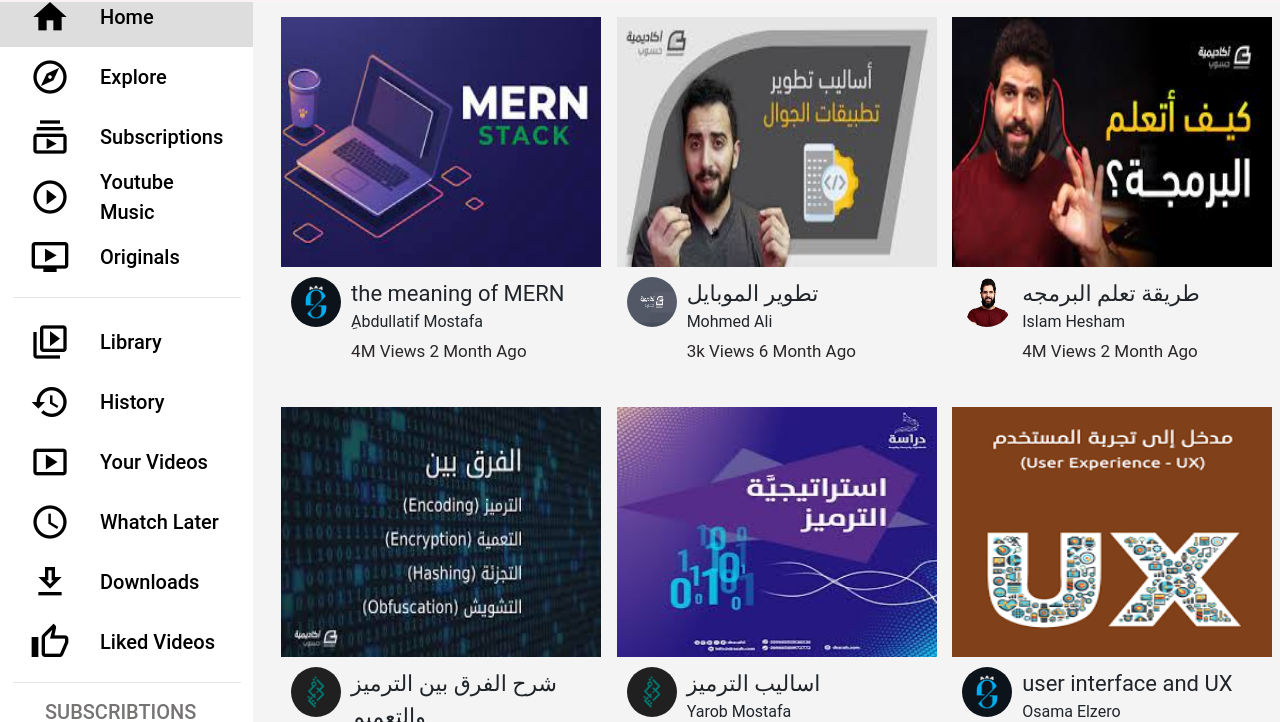
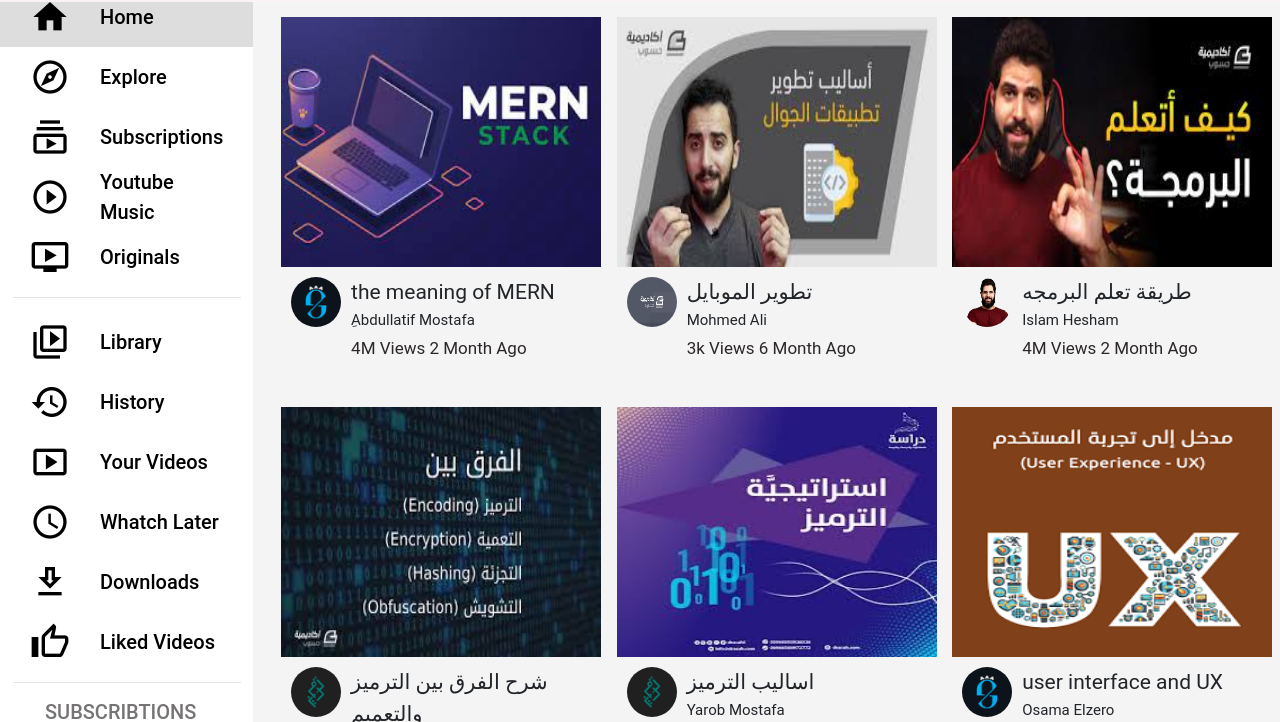
Before and after one commit to Abdullatif-Mostafa/Youtube, a plain HTML site: page index.html in a window 1280 px wide. Shown: the part 78-800 px from the top of the page. Drawn offline with nearby package versions, Linux system fonts and the light colour scheme.

Commit message:
Update style.css

```diff
--- a/style.css
+++ b/style.css
@@ -327,12 +327,12 @@
 }
 .center-conent .describtion .info p
 {
-    font-size: 2.2rem;
+    font-size: 2.1rem;
     margin-bottom: 0;
 }
 .center-conent .describtion .info span
 {
-    font-size: 1.6rem;
+    font-size: 1.5rem;
     display: flex;
     margin-bottom:5px;
     text-transform: capitalize;
```
